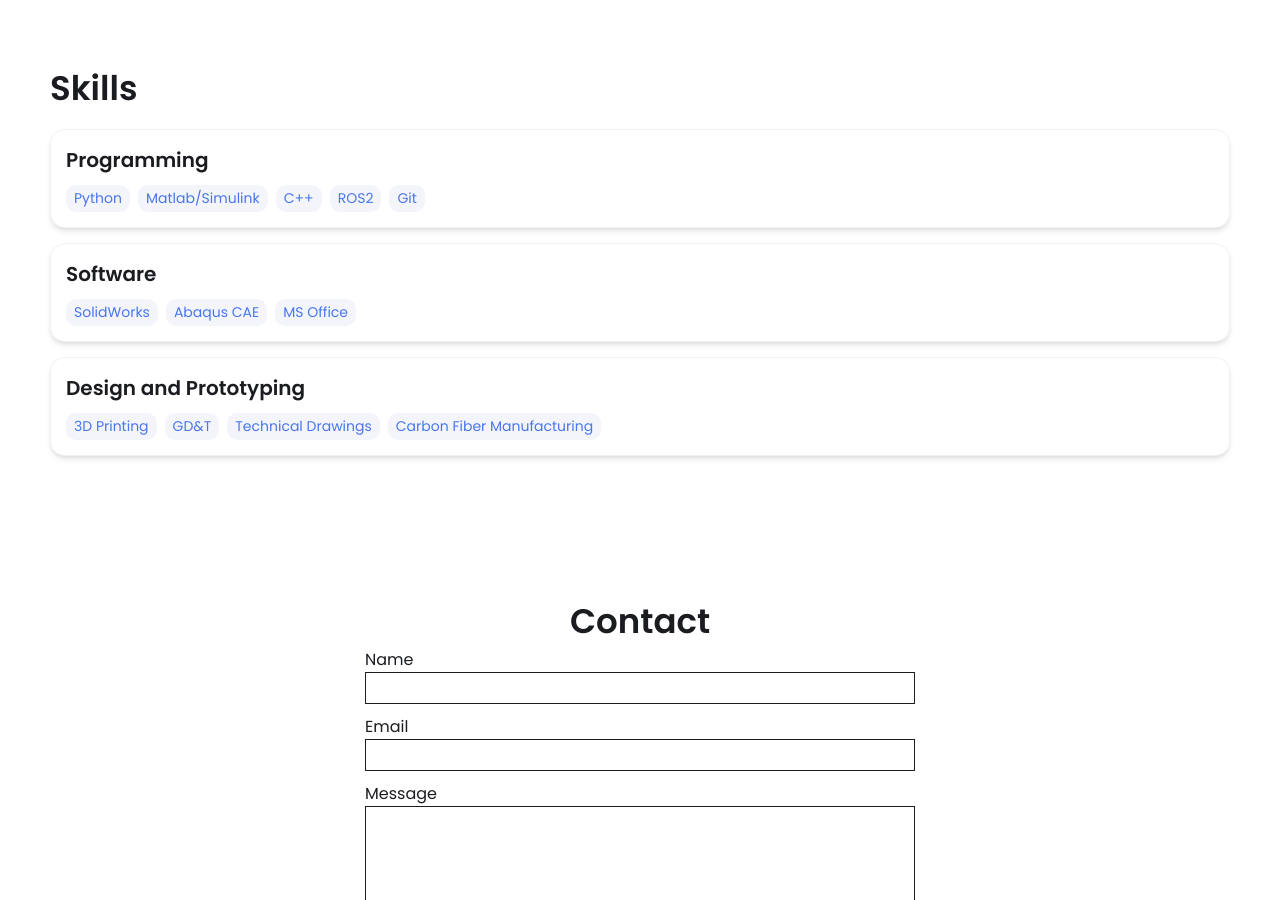
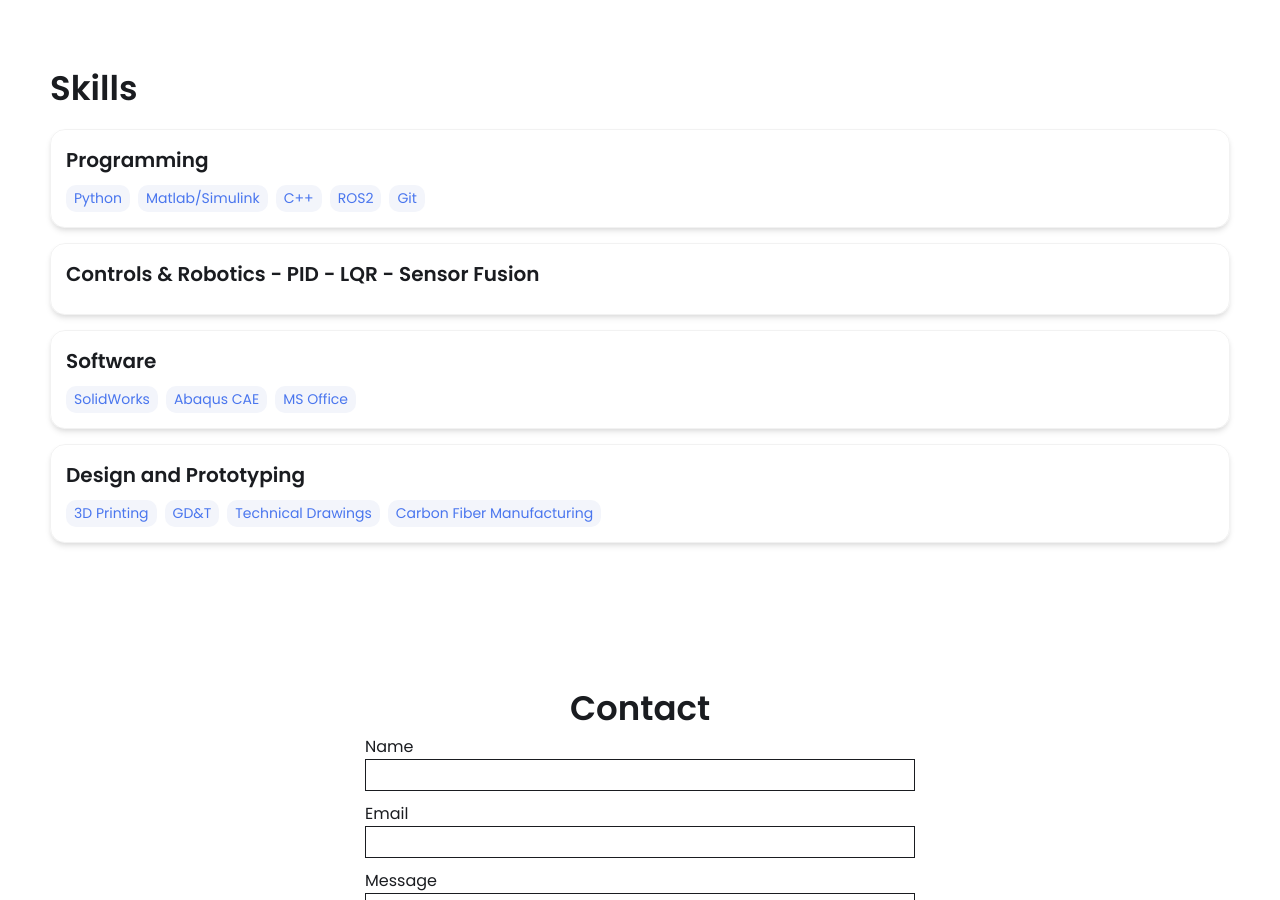
Before and after one commit to dylanhammond-11/dylanhammond-11.github.io, a Jekyll site: the page built from index.html, in a window 1280 px wide and 900 px high, scrolled down 1972 px. Built offline with Jekyll 4.4.1, drawn with Linux system fonts in a browser that asks for light colours.

Commit message:
Modify config for main page and add controls category
Updated comments and added new category for Controls & Robotics.

```diff
--- a/_config.yml
+++ b/_config.yml
@@ -4,7 +4,7 @@
 # You can edit text, links, and colors here.
 
 # ──────────────────────────────────────────────
-# 🏠 Main Page Setup
+#  Main Page Setup
 # ──────────────────────────────────────────────
 
 title: "Dylan Hammond's Portfolio" # Appears in the browser tab
@@ -46,6 +46,11 @@ skills:
       - C++
       - ROS2
       - Git
+
+  - category: Controls & Robotics
+      - PID
+      - LQR
+      - Sensor Fusion
 
   - category: Software
     tools:
```
